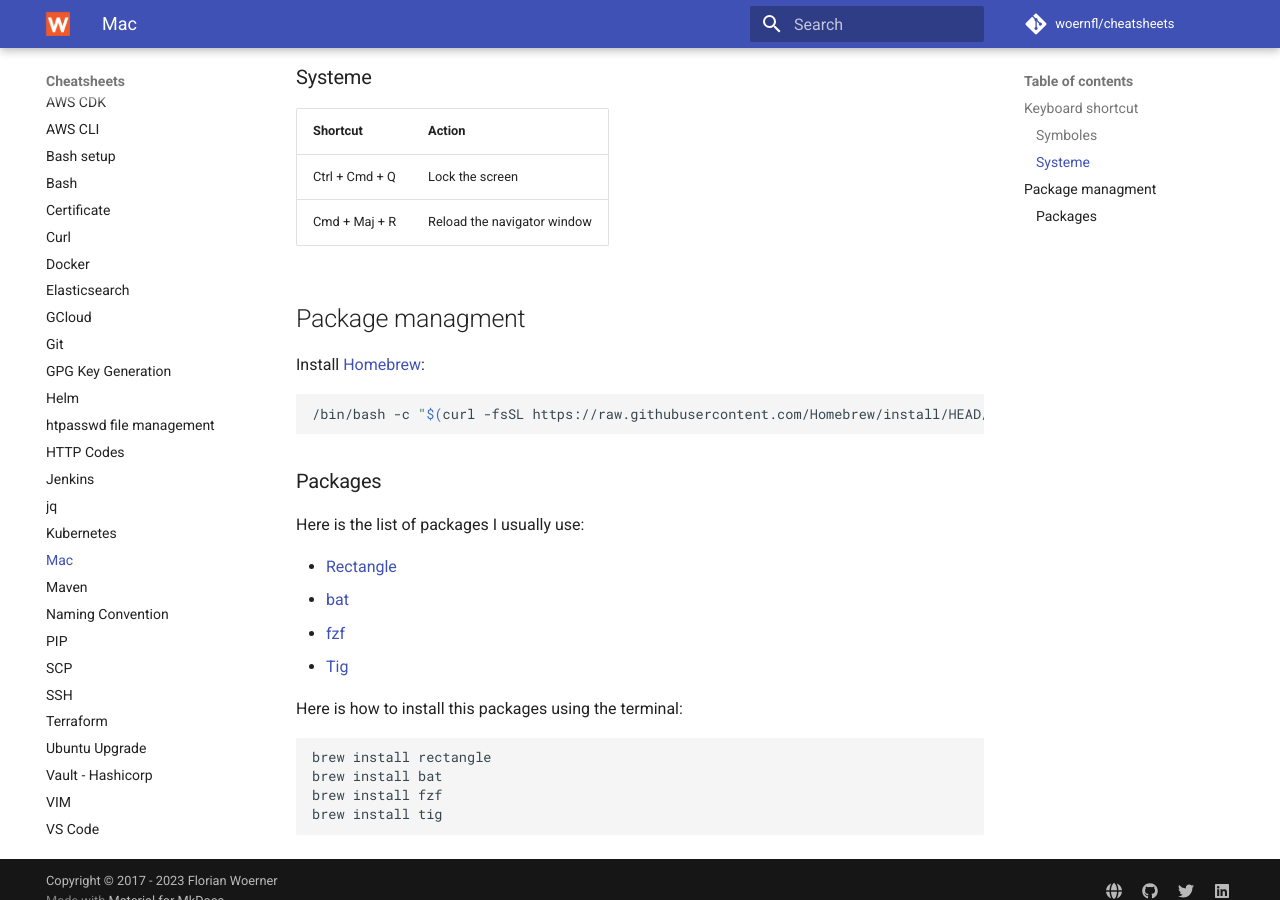
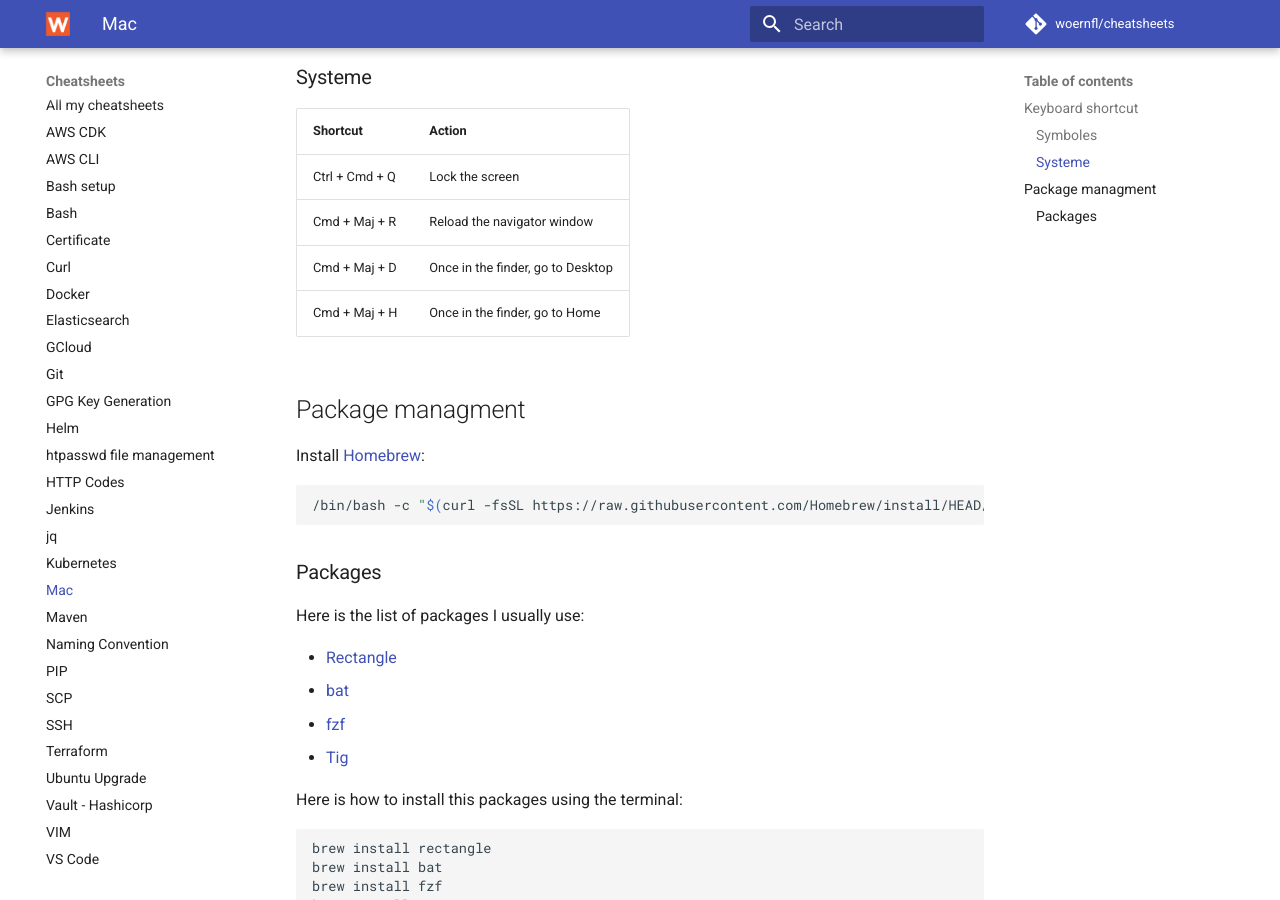
Before and after one commit to woernfl/cheatsheets, an MkDocs documentation site: the page built from docs/mac.md, in a window 1280 px wide and 900 px high, scrolled down 581 px. Built offline with MkDocs 1.6.1 and Material for MkDocs 9.7.7, drawn with Linux system fonts in a browser that asks for light colours; comment, search, counter and statistics services are not loaded.

Commit message:
Update mac.md

```diff
--- a/docs/mac.md
+++ b/docs/mac.md
@@ -19,6 +19,8 @@
 ------------- | -------------
 Ctrl + Cmd + Q| Lock the screen
 Cmd + Maj + R | Reload the navigator window
+Cmd + Maj + D | Once in the finder, go to Desktop
+Cmd + Maj + H | Once in the finder, go to Home
 
 ## Package managment
 
```
